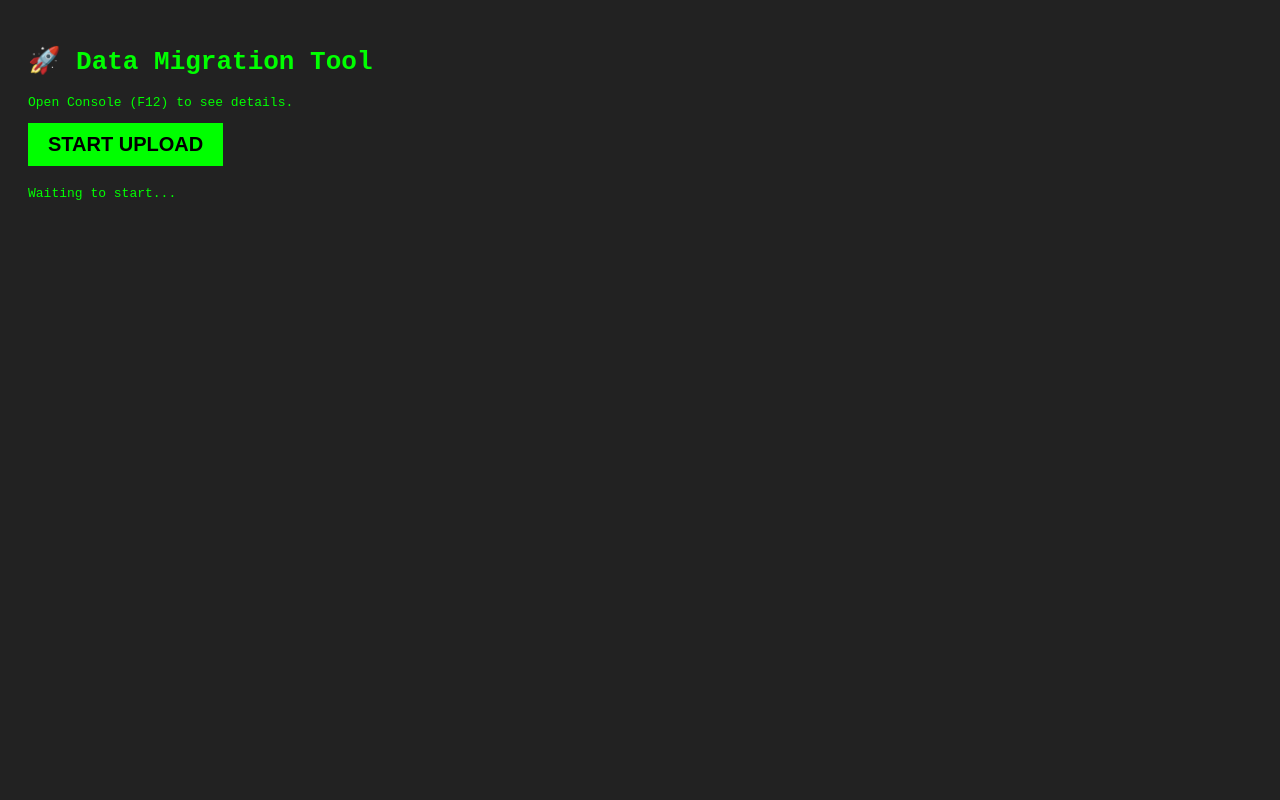
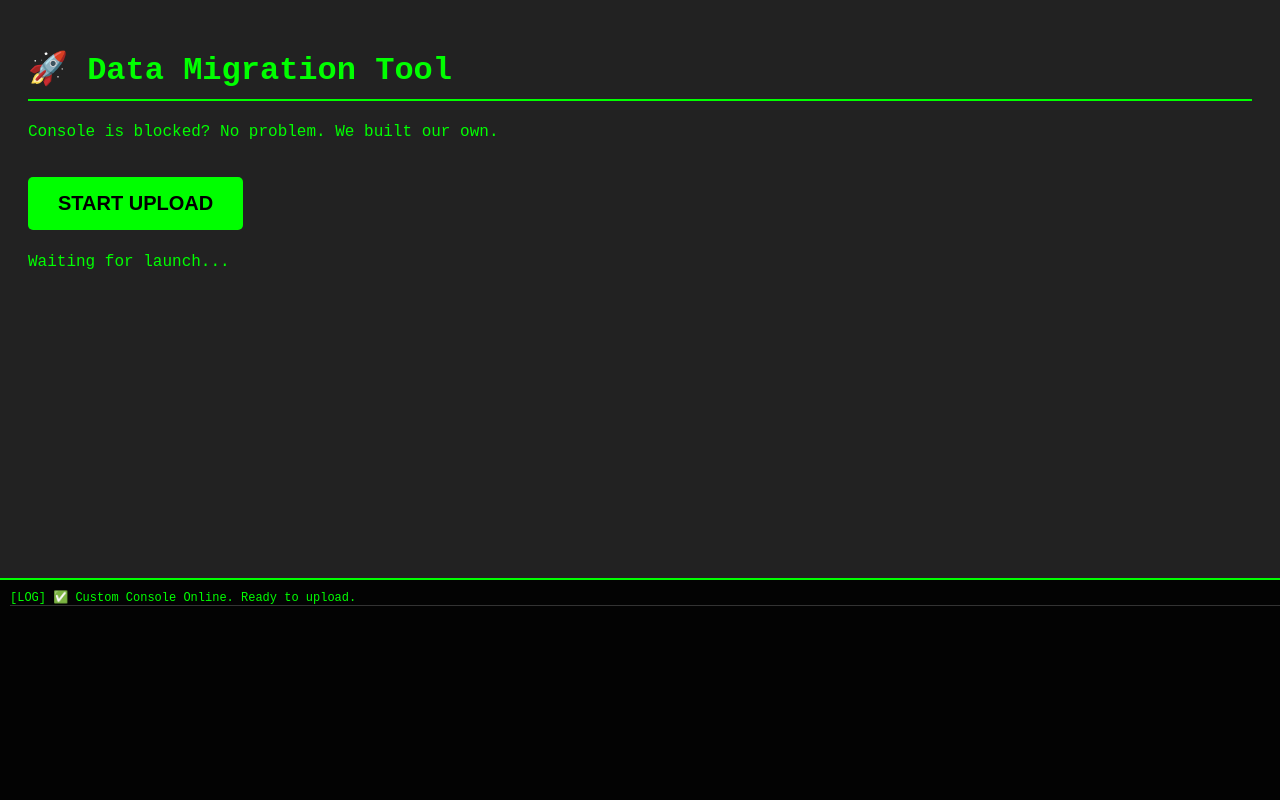
Before and after one commit to AldebaranG13/fiwa-absen-makan, a plain HTML site: page index.html in a window 1280 px wide. Drawn offline with Linux system fonts and the light colour scheme.

Commit message:
added temporary console for data transfer to firestore

```diff
--- a/index.html
+++ b/index.html
@@ -2,23 +2,60 @@
 <html lang="en">
 <head>
     <meta charset="UTF-8">
-    <title>Migration Tool 🚛</title>
+    <title>Migration Tool (Console Unlocked) 🚛</title>
     <style>
-        body { font-family: monospace; background: #222; color: #0f0; padding: 20px; }
-        #status { white-space: pre-wrap; margin-top: 20px; }
-        button { padding: 10px 20px; font-size: 20px; cursor: pointer; background: #0f0; border: none; font-weight: bold; }
+        body { font-family: 'Courier New', monospace; background: #222; color: #0f0; padding: 20px; padding-bottom: 200px; }
+        h1 { border-bottom: 2px solid #0f0; padding-bottom: 10px; }
+        button { padding: 15px 30px; font-size: 20px; cursor: pointer; background: #0f0; color: #000; border: none; font-weight: bold; border-radius: 5px; margin: 20px 0; }
+        button:hover { background: #fff; }
+        #status { white-space: pre-wrap; line-height: 1.5; }
     </style>
 </head>
 <body>
 
     <h1>🚀 Data Migration Tool</h1>
-    <p>Open Console (F12) to see details.</p>
+    <p>Console is blocked? No problem. We built our own.</p>
+
     <button onclick="startUpload()">START UPLOAD</button>
-    <div id="status">Waiting to start...</div>
+
+    <div id="status">Waiting for launch...</div>
 
     <script type="module">
         import { initializeApp } from "https://www.gstatic.com/firebasejs/11.0.2/firebase-app.js";
         import { getFirestore, collection, addDoc, getDocs, query, where } from "https://www.gstatic.com/firebasejs/11.0.2/firebase-firestore.js";
+
+        // --- 🚨 IN-PAGE CONSOLE (JAILBREAK) 🚨 ---
+        (function() {
+            const consoleBox = document.createElement('div');
+            consoleBox.style.cssText = "position:fixed; bottom:0; left:0; width:100%; height:200px; background:rgba(0,0,0,0.9); color:#0f0; font-family:monospace; font-size:12px; overflow-y:scroll; z-index:9999; padding:10px; border-top: 2px solid #0f0;";
+            document.body.appendChild(consoleBox);
+
+            function printToScreen(type, args) {
+                const msg = document.createElement('div');
+                msg.style.color = type === 'error' ? '#ff5555' : '#0f0';
+                msg.style.borderBottom = '1px solid #333';
+                msg.innerText = `[${type.toUpperCase()}] ` + Array.from(args).map(a =>
+                    typeof a === 'object' ? JSON.stringify(a) : String(a)
+                ).join(' ');
+                consoleBox.prepend(msg);
+            }
+
+            const originalLog = console.log;
+            const originalError = console.error;
+
+            console.log = function(...args) {
+                originalLog.apply(console, args);
+                printToScreen('log', args);
+            };
+
+            console.error = function(...args) {
+                originalError.apply(console, args);
+                printToScreen('error', args);
+            };
+
+            console.log("✅ Custom Console Online. Ready to upload.");
+        })();
+        // --- 🚨 END CONSOLE 🚨 ---
 
         const firebaseConfig = {
             apiKey: "AIzaSyCVra7GlNTfPX7dk5MjewBnHpB9pDSH9e0",
@@ -418,42 +455,46 @@
         // ==========================================
 
         window.startUpload = async () => {
-            const status = document.getElementById("status");
+            console.log("🚀 Starting migration...");
             const entries = Object.entries(USER_MAP);
-            status.innerText = `Found ${entries.length} students to upload...\n`;
 
+            if (entries.length === 0) {
+                console.error("USER_MAP is empty! Did you paste the data?");
+                alert("USER_MAP is empty!");
+                return;
+            }
+
+            console.log(`Found ${entries.length} students.`);
             let count = 0;
 
             for (const [email, studentId] of entries) {
                 try {
-                    // Optional: Check if already exists to avoid duplicates
-                    // (Slows it down a bit, but safer)
+                    // Check for duplicates
                     const q = query(collection(db, "students"), where("email", "==", email));
                     const check = await getDocs(q);
 
                     if (!check.empty) {
-                        status.innerText += `⚠️ Skipped (Already Exists): ${email}\n`;
+                        console.log(`⚠️ Skipped (Exists): ${email}`);
                         continue;
                     }
 
-                    // Upload!
+                    // Upload
                     await addDoc(collection(db, "students"), {
-                        email: email.toLowerCase(), // Force lowercase to avoid login issues
+                        email: email.toLowerCase(),
                         studentId: studentId,
                         uploadedAt: new Date()
                     });
 
                     count++;
-                    status.innerText += `✅ Uploaded: ${email} -> ${studentId}\n`;
+                    console.log(`✅ Uploaded: ${email} -> ${studentId}`);
 
                 } catch (err) {
-                    console.error(err);
-                    status.innerText += `❌ ERROR on ${email}: ${err.message}\n`;
+                    console.error(`❌ FAILED ${email}:`, err.message);
                 }
             }
 
-            status.innerText += `\n✨ DONE! Uploaded ${count} new students.`;
-            alert("Migration Complete! You can delete this file now.");
+            console.log(`✨ JOB DONE! Uploaded ${count} new students.`);
+            alert("Migration Complete!");
         };
     </script>
 </body>
```
